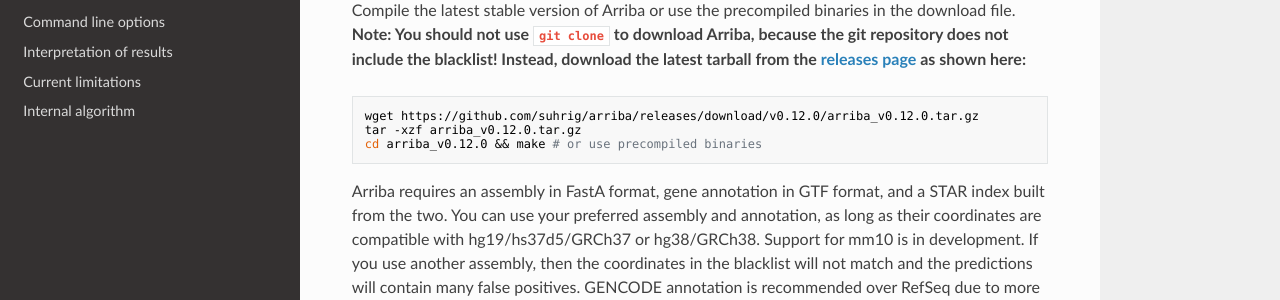
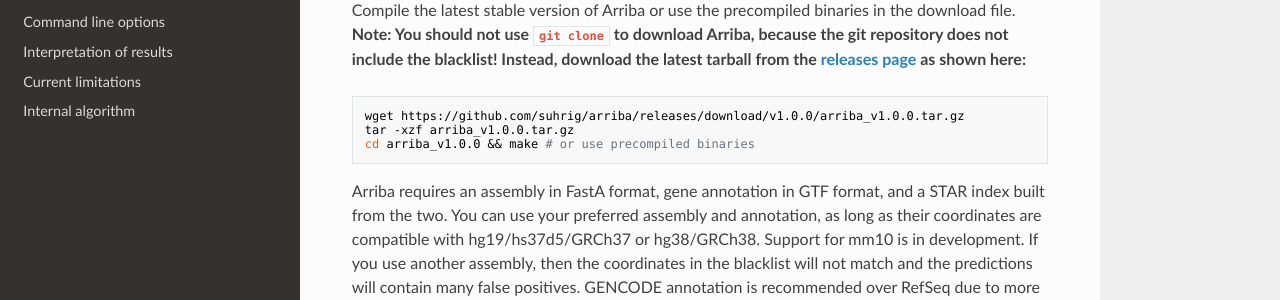
Before and after one commit to suhrig/arriba, an MkDocs documentation site: the page built from documentation/quickstart.md, in a window 1280 px wide and 900 px high. Shown: the part 277-577 px from the top of the window. Built offline with MkDocs 1.6.1, drawn with Linux system fonts in a browser that asks for light colours; nearby versions of some CDN libraries; old or Windows-style settings are respelled for this version of MkDocs.

Commit message:
Arriba 1.0.0

````diff
--- a/documentation/quickstart.md
+++ b/documentation/quickstart.md
@@ -6,9 +6,9 @@
 Compile the latest stable version of Arriba or use the precompiled binaries in the download file. **Note: You should not use `git clone` to download Arriba, because the git repository does not include the blacklist! Instead, download the latest tarball from the [releases page](https://github.com/suhrig/arriba/releases/) as shown here:**
 
 ```bash
-wget https://github.com/suhrig/arriba/releases/download/v0.12.0/arriba_v0.12.0.tar.gz
-tar -xzf arriba_v0.12.0.tar.gz
-cd arriba_v0.12.0 && make # or use precompiled binaries
+wget https://github.com/suhrig/arriba/releases/download/v1.0.0/arriba_v1.0.0.tar.gz
+tar -xzf arriba_v1.0.0.tar.gz
+cd arriba_v1.0.0 && make # or use precompiled binaries
 ```
 
 Arriba requires an assembly in FastA format, gene annotation in GTF format, and a STAR index built from the two. You can use your preferred assembly and annotation, as long as their coordinates are compatible with hg19/hs37d5/GRCh37 or hg38/GRCh38. Support for mm10 is in development. If you use another assembly, then the coordinates in the blacklist will not match and the predictions will contain many false positives. GENCODE annotation is recommended over RefSeq due to more comprehensive annotation of splice-sites, which improves sensitivity. If you do not already have the files and a STAR index, you can use the script `download_references.sh`. It downloads the files to the current working directory and builds a STAR index. Run the script without arguments to see a list of available files. Note that this step requires ~30 GB of RAM and 8 cores (or whatever number of cores you pass as the second argument).
````
Also changed, not shown: 1 other file.
